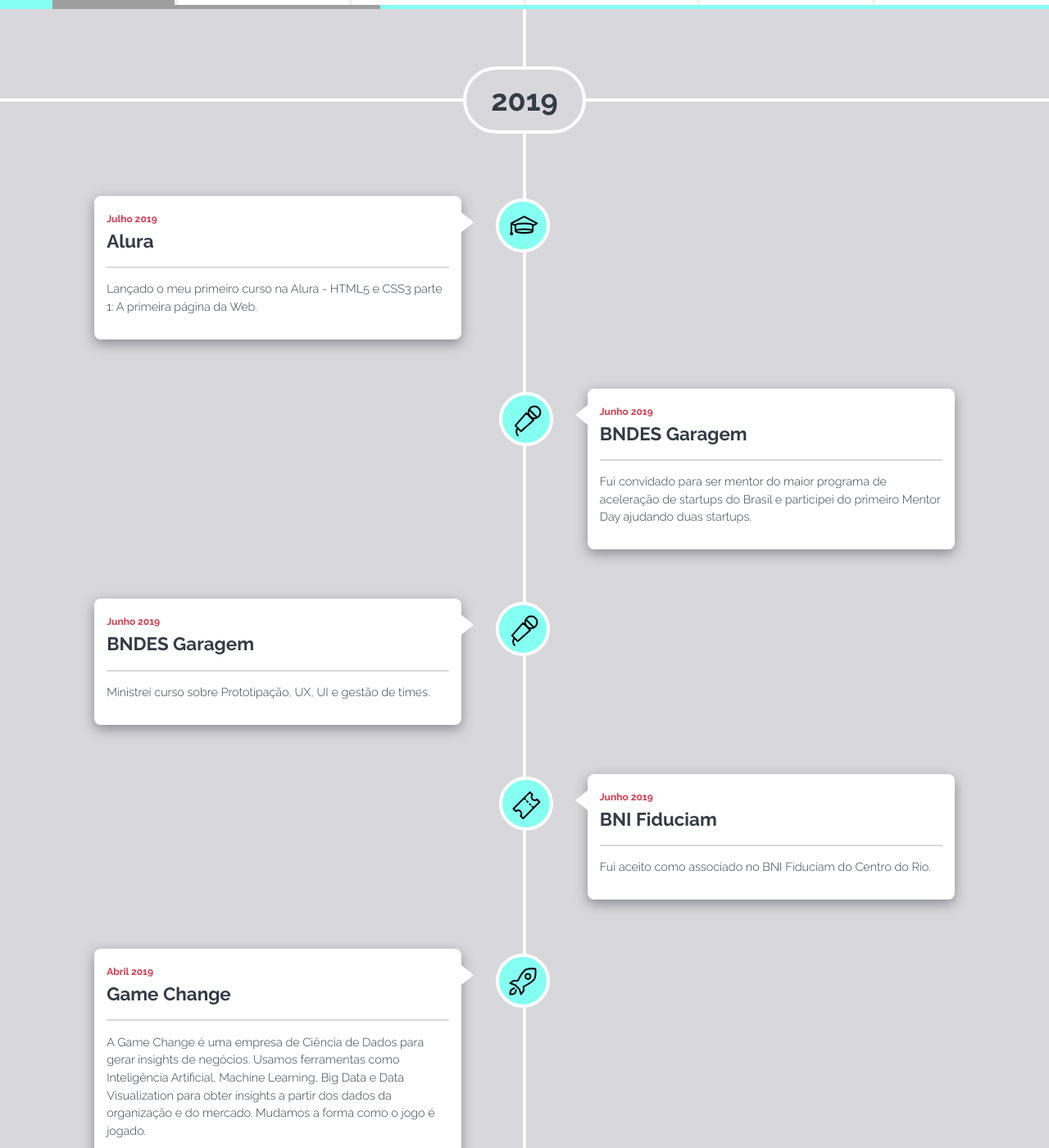
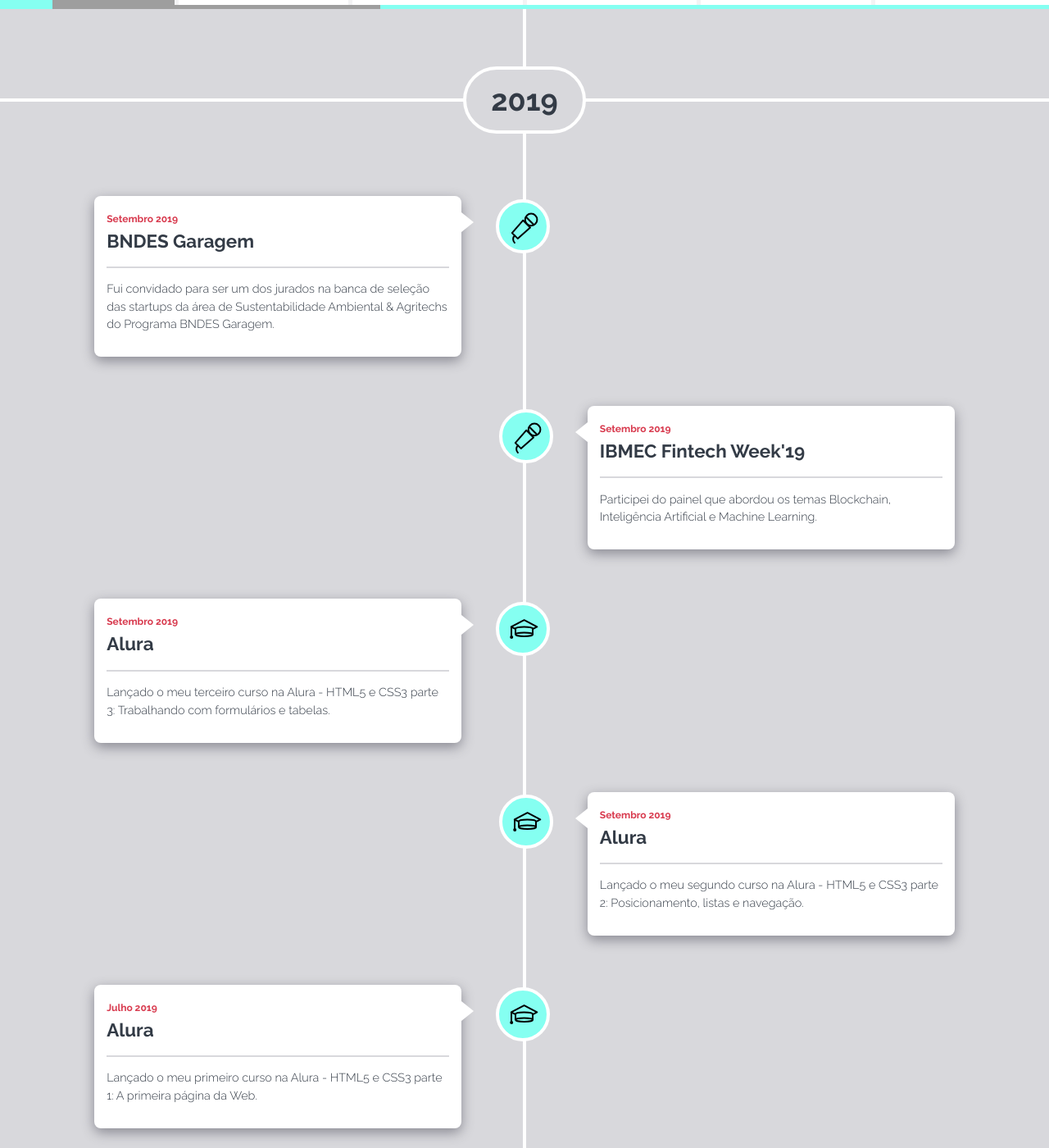
Before and after one commit to pedromarins/pedromarins.github.io, a Jekyll site: the page built from about/index.html, in a window 1280 px wide and 1400 px high, scrolled down 1268 px. Shown: the whole window at 82% size. Built offline with Jekyll 4.4.1, drawn with Linux system fonts in a browser that asks for light colours; grey boxes are pictures that could not be loaded.

Commit message:
Update de Setembro de 2019

```diff
--- a/about/index.html
+++ b/about/index.html
@@ -41,6 +41,34 @@
 			</h2>
 
 			<ul>
+				<li class="timeline-item item-talk">
+					<div>
+						<time>Setembro 2019</time>
+						<h3>BNDES Garagem</h3>
+						<p>Fui convidado para ser um dos jurados na banca de seleção das startups da área de Sustentabilidade Ambiental & Agritechs do Programa BNDES Garagem.</p>
+					</div>
+				</li>
+				<li class="timeline-item item-talk">
+					<div>
+						<time>Setembro 2019</time>
+						<h3>IBMEC Fintech Week'19</h3>
+						<p>Participei do painel que abordou os temas Blockchain, Inteligência Artificial e Machine Learning.</p>
+					</div>
+				</li>
+				<li class="timeline-item item-school">
+					<div>
+						<time>Setembro 2019</time>
+						<h3>Alura</h3>
+						<p>Lançado o meu terceiro curso na Alura - HTML5 e CSS3 parte 3: Trabalhando com formulários e tabelas.</p>
+					</div>
+				</li>
+				<li class="timeline-item item-school">
+					<div>
+						<time>Setembro 2019</time>
+						<h3>Alura</h3>
+						<p>Lançado o meu segundo curso na Alura - HTML5 e CSS3 parte 2: Posicionamento, listas e navegação.</p>
+					</div>
+				</li>
 				<li class="timeline-item item-school">
 					<div>
 						<time>Julho 2019</time>
```
Also changed, not shown: _data/now.yml (+3 -4 lines).
